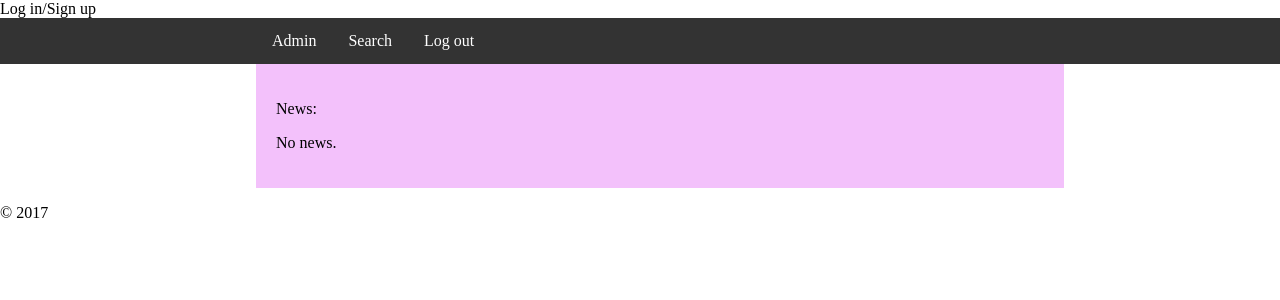
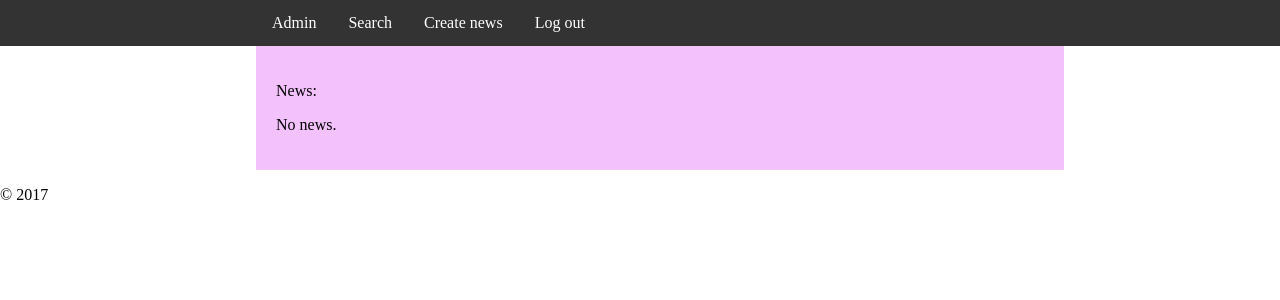
Before and after one commit to amm-poiais/laktionova_tsaplina, a Django app: page / in a window 1280 px wide. Shown: the top 300 px of the page. Run offline with Django 3.2, Linux system fonts and the light colour scheme; the visitor is signed in with stand-in values (Sample User, id 1); data that the repository does not hold is empty.

Commit message:
fixed referencies

```diff
--- a/BlogLab/urls.py
+++ b/BlogLab/urls.py
@@ -28,6 +28,7 @@ urlpatterns = [
     url(r'^login[/]?$', login),
     url(r'^error[/]?$', error),
     url(r'^search[/]?$', search),
+    url(r'^logout[/]?$', logout)
 ]
 
 if settings.DEBUG:
--- a/templates/base.html
+++ b/templates/base.html
@@ -63,11 +63,13 @@
                   {% if request.user.is_staff %}
                       <li><a href="#">Admin</a></li>
                   {% endif %}
-                  <li><a href="search.html">Search</a></li>
-                  {% if request.user %}
-                    <li><a href="logout.html">Log out</a></li>
+                  <li><a href="search/">Search</a></li>
+                  {% if request.user.is_authenticated %}
+                      <li><a href="create_news/">Create news</a></li>
+                      <li><a href="logout/">Log out</a></li>
                   {% else %}
-                    <li><a href="login.html">Log in</a></li>
+                      <li><a href="login/">Log in</a></li>
+                      <li><a href="sign up/">Sign up</a></li>
                   {% endif %}
                 </ul>
             </div>
--- a/templates/main.html
+++ b/templates/main.html
@@ -1,9 +1,6 @@
 {% extends 'base.html' %}
 {% block title %}Blog{% endblock %}
 {% block header %}
-    <div>
-        <a href='login/'>Log in</a>/<a href='/signup'>Sign up</a>
-    </div>
 {% endblock %}
 {% block main_column %}
     <p>
```
